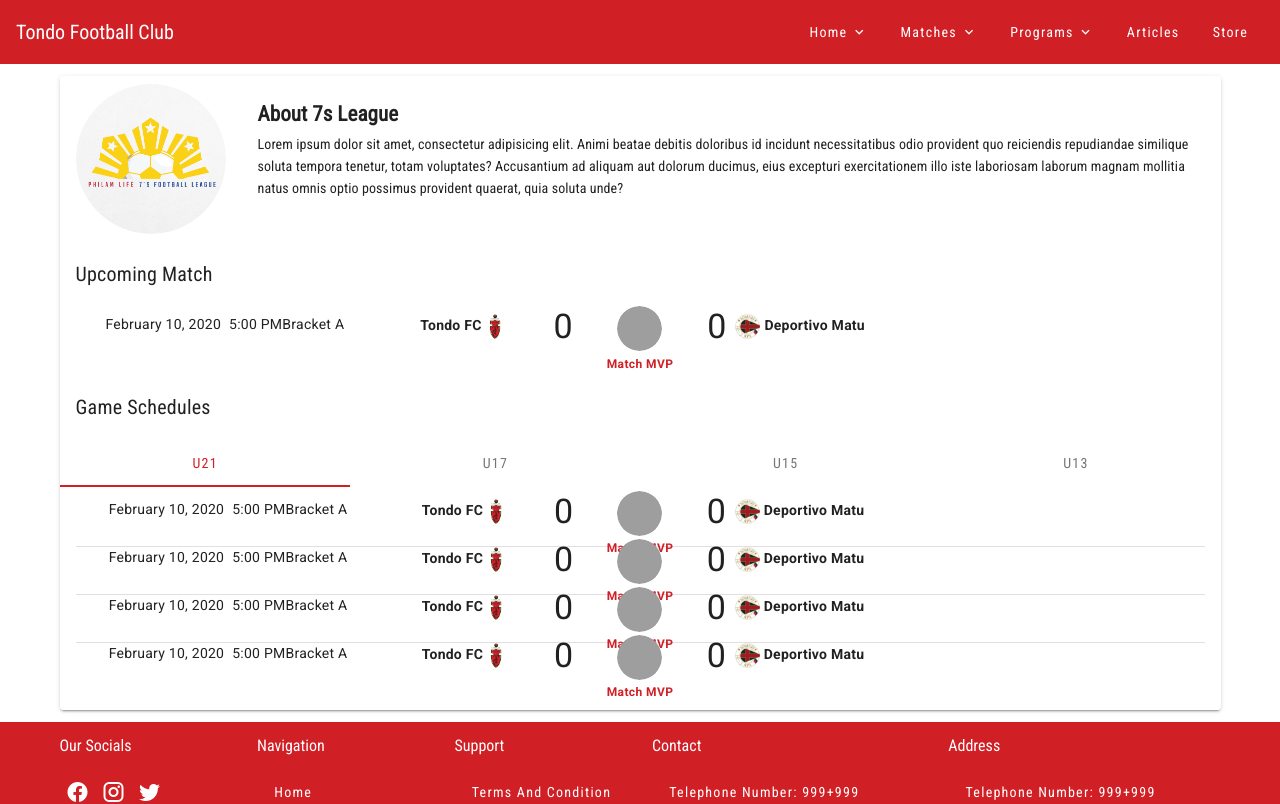
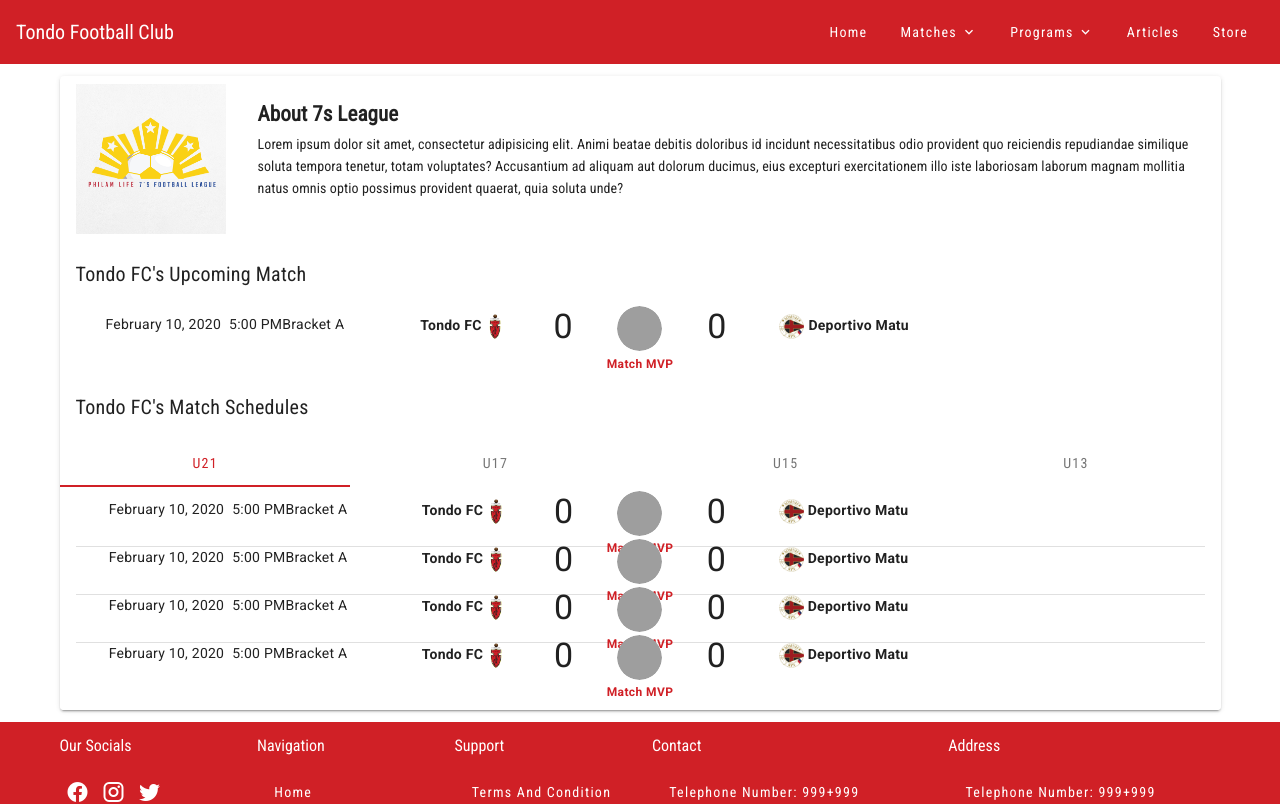
Before and after one commit to bastilavarias/tondo-football-club, a Nuxt app: page /7s-league in a window 1280 px wide. Shown: the top 804 px of the page. Built offline with nearby package versions, Linux system fonts and the light colour scheme; grey boxes are pictures that could not be loaded.

Commit message:
edited 7s league page.

```diff
--- a/components/FeaturedArticles.vue
+++ b/components/FeaturedArticles.vue
@@ -1,7 +1,6 @@
 <template>
   <section id="featured-articles">
     <v-container>
-      <v-card flat color="transparent" dark>
       <v-col cols="12">
         <h2>Featured Articles</h2>
         <v-row>
@@ -14,9 +13,8 @@
       </v-col>
       <v-card-actions>
         <div class="flex-grow-1"></div>
-          <v-btn class="transparent" dark depressed>Read More</v-btn>
+        <v-btn color="primary" class="text-capitalize">See all matches</v-btn>
       </v-card-actions>
-      </v-card>
     </v-container>
   </section>
 </template>
@@ -31,9 +29,9 @@
 </script>
 
 <style scoped>
-  #featured-articles {
-    background-color: #D02026;
-    min-height: 8rem;
-    color: #F5F5F5;
-  }
+  /*#featured-articles {*/
+  /*  background-color: #D02026;*/
+  /*  min-height: 8rem;*/
+  /*  color: #F5F5F5;*/
+  /*}*/
 </style>
--- a/components/GameScheduleItem.vue
+++ b/components/GameScheduleItem.vue
@@ -30,7 +30,7 @@
       </v-row>
     </v-col>
     <v-col cols="5">
-        <v-row dense justify="space-between">
+      <v-row dense justify="space-between" class="ml-10">
         <small class="body-2">
           <v-avatar :size="25" class="mr-1">
             <v-img :src="require('../assets/logos/deportivoMatu.jpg')"></v-img>
--- a/components/MissionAndVision.vue
+++ b/components/MissionAndVision.vue
@@ -27,10 +27,10 @@
     };
 </script>
 
-<style scoped>
-  #mission-and-vision {
-    background-color: #D02026;
-    min-height: 8rem;
-    color: #F5F5F5;
-  }
-</style>
+<!--<style scoped>-->
+<!--  /*#mission-and-vision {*/-->
+<!--  /*  background-color: #D02026;*/-->
+<!--  /*  min-height: 8rem;*/-->
+<!--  /*  color: #F5F5F5;*/-->
+<!--  /*}*/-->
+<!--</style>-->
--- a/components/UpcomingMatch.vue
+++ b/components/UpcomingMatch.vue
@@ -1,7 +1,7 @@
 <template>
   <section>
     <v-container>
-      <v-card flat>
+      <v-card flat color="transparent">
         <v-row>
           <v-col cols="12" md="6">
             <div class="primary--text text-center">
@@ -20,7 +20,7 @@
             </v-row>
             <div class="mb-10"></div>
             <p class="text-center">
-              <span class="grey--text">Tondo FC against Deportivo Matu Live at Lorem ipsum dolor sit amet, consectetur adipisicing elit. Alias maiores possimus quae vero? A consequatur consequuntur, eligendi incidunt nihil sit?</span>
+              <span class="black--text">Tondo FC against Deportivo Matu Live at Lorem ipsum dolor sit amet, consectetur adipisicing elit. Alias maiores possimus quae vero? A consequatur consequuntur, eligendi incidunt nihil sit?</span>
             </p>
           </v-col>
           <v-col cols="12" md="6">
--- a/layouts/default.vue
+++ b/layouts/default.vue
@@ -19,5 +19,6 @@
 <style>
   #app {
     font-family: "Roboto Condensed", sans-serif;
+    background-color: #ffffff;
   }
 </style>
--- a/layouts/partials/NavBar.vue
+++ b/layouts/partials/NavBar.vue
@@ -7,22 +7,10 @@
     </v-toolbar-title>
     <v-spacer></v-spacer>
     <v-toolbar-items>
-      <v-menu open-on-hover offset-y>
-        <template v-slot:activator="{ on }">
-          <v-btn
-            v-on="on"
-            text
-            class="text-capitalize white--text"
-            :to="{ name: 'index' }"
-            exact
-            active-class="nav-bar-button-active"
-          >
-            <span class="mr-1">Home</span>
-            <v-icon small>mdi-chevron-down</v-icon>
-          </v-btn>
-        </template>
-        <nav-bar-home-menu></nav-bar-home-menu>
-      </v-menu>
+      <v-btn text class="text-capitalize white--text" :to="{ name: 'index' }"
+             exact active-class="nav-bar-button-active"
+      >Home
+      </v-btn>
       <v-menu open-on-hover offset-y>
         <template v-slot:activator="{ on }">
           <v-btn
--- a/pages/7s-league.vue
+++ b/pages/7s-league.vue
@@ -4,7 +4,7 @@
       <div style="margin-bottom: 4rem;"></div>
       <v-card>
         <v-list-item>
-          <v-list-item-avatar :size="150">
+          <v-list-item-avatar :size="150" tile>
             <v-img :src="require('../assets/philam7s.png')"></v-img>
           </v-list-item-avatar>
           <v-card-text>
@@ -16,11 +16,11 @@
                laboriosam laborum magnam mollitia natus omnis optio possimus provident quaerat, quia soluta unde?</p>
           </v-card-text>
         </v-list-item>
-        <v-card-title>Upcoming Match</v-card-title>
+        <v-card-title>Tondo FC's Upcoming Match</v-card-title>
         <v-container>
           <game-schedule-item></game-schedule-item>
         </v-container>
-        <v-card-title>Game Schedules</v-card-title>
+        <v-card-title>Tondo FC's Match Schedules</v-card-title>
         <v-tabs
           v-model="tab"
           background-color="transparent"
--- a/pages/index.vue
+++ b/pages/index.vue
@@ -3,7 +3,13 @@
     <landing-page></landing-page>
     <div class="mb-5"></div>
     <upcoming-match></upcoming-match>
+    <v-container>
+      <v-divider></v-divider>
+    </v-container>
     <featured-articles></featured-articles>
+    <v-container>
+      <v-divider></v-divider>
+    </v-container>
     <about-us></about-us>
     <mission-and-vision></mission-and-vision>
     <youtube-embed youtube-id="Ee5XXUkTo9A" title="Cultural Architects Of Tondo"></youtube-embed>
```
Lines whose indentation alone changed are shown as unchanged.
